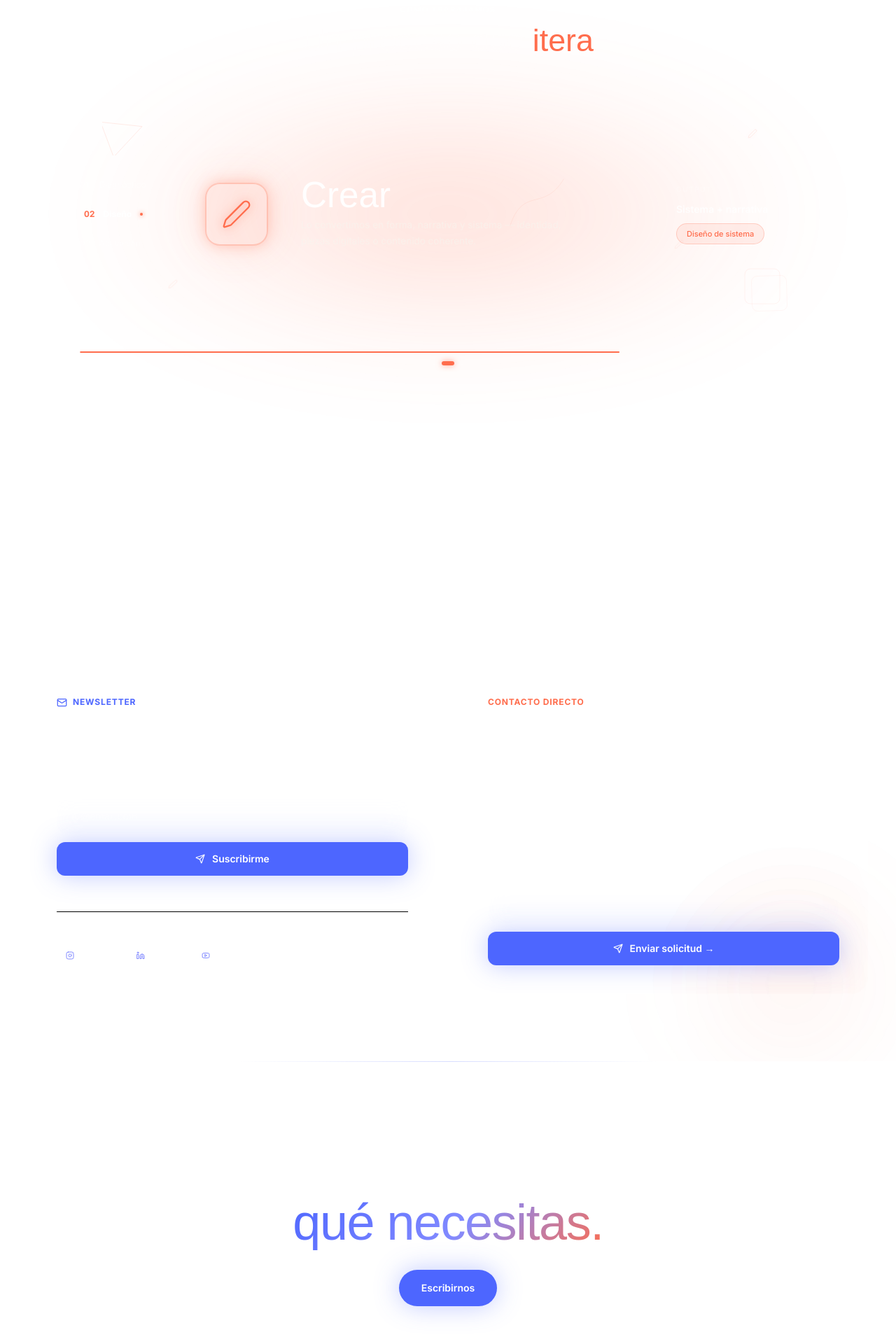
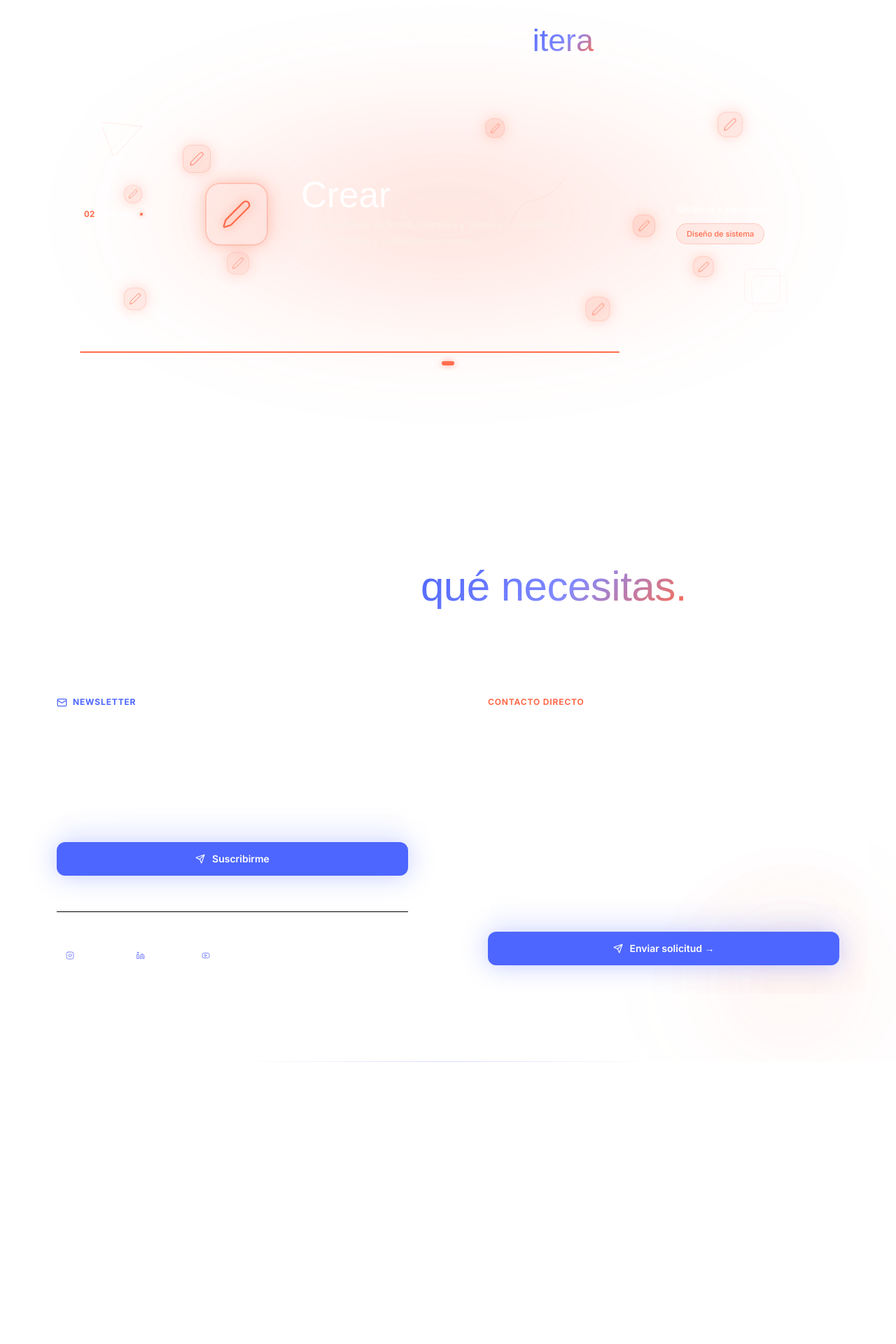
Before and after one commit to Camilosan2211/Concentricolab_26, a React (Vite) app: page / in a window 1280 px wide. Shown: the part 4820-6740 px from the top of the page at 70% size. Built offline with nearby package versions, Linux system fonts and the light colour scheme; a small style sheet from the web is missing.

Commit message:
ajustes zona inferior
ajustes zona inferior

```diff
--- a/src/sections/Connect.jsx
+++ b/src/sections/Connect.jsx
@@ -78,7 +78,8 @@ export default function Connect({ lang }) {
             transition={{ duration: 0.8, ease: [0.16, 1, 0.3, 1], delay: 0.08 }}
           >
             {t('¿Qué estás construyendo?', 'What are you building?')}<br />
-            {t('Cuéntanos qué necesitas.', 'Tell us what you need.')}
+            {t('Cuéntanos ', 'Tell us ')}
+            <span className="text-grad">{t('qué necesitas.', 'what you need.')}</span>
           </motion.h2>
           <motion.p
             className="text-[14px] font-inter text-white/45"
--- a/src/sections/Footer.jsx
+++ b/src/sections/Footer.jsx
@@ -30,30 +30,6 @@ export default function Footer({ lang }) {
       />
 
       <div className="max-w-[1200px] mx-auto">
-
-        {/* CTA grande */}
-        <motion.div
-          className="flex flex-col items-center text-center gap-6 pb-16"
-          initial={{ opacity: 0, y: 30 }}
-          whileInView={{ opacity: 1, y: 0 }}
-          viewport={{ once: true }}
-          transition={{ duration: 0.9, ease: [0.16, 1, 0.3, 1] }}
-        >
-          <p className="text-[12px] font-bold tracking-[0.12em] uppercase dark:text-white/75 text-black/60">
-            {t('¿Qué estás construyendo?', 'What are you building?')}
-          </p>
-          <h2 className="font-cal text-5xl md:text-6xl lg:text-7xl leading-tight tracking-[-1.5px] dark:text-white text-b-dark">
-            {t('Cuéntanos', 'Tell us')}
-            <br />
-            <span className="text-grad">{t('qué necesitas.', 'what you need.')}</span>
-          </h2>
-          <a
-            href="#connect"
-            className="inline-flex items-center gap-2.5 bg-b-blue text-white text-sm font-semibold px-8 py-4 rounded-full glow-blue hover:-translate-y-1 hover:shadow-[0_16px_48px_rgba(77,102,255,.55)] transition-all duration-300 mt-2"
-          >
-            {t('Escribirnos', 'Get in touch')}
-          </a>
-        </motion.div>
 
         {/* Grid de links */}
         <div className="grid grid-cols-2 md:grid-cols-3 gap-10 pt-10 pb-8 border-t dark:border-white/10 border-black/12">
--- a/src/sections/Proceso.jsx
+++ b/src/sections/Proceso.jsx
@@ -158,36 +158,47 @@ function FloatingBg({ phase }) {
   }
 }
 
-/* ── Mini floating icons per phase ──────────────────────── */
+/* ── Mini glass icons per phase ─────────────────────────── */
 function MiniIcons({ color, Icon }) {
-  return (
-    <>
-      <motion.div
-        className="absolute top-[15%] right-[8%] pointer-events-none"
-        style={{ color, filter: `drop-shadow(0 0 4px ${color}99)`, opacity: 0.20 }}
-        animate={{ y: [-5, 5] }}
-        transition={{ duration: 3, repeat: Infinity, ease: 'easeInOut' }}
-      >
-        <Icon size={14} strokeWidth={1} />
-      </motion.div>
-      <motion.div
-        className="absolute bottom-[20%] left-[12%] pointer-events-none"
-        style={{ color, filter: `drop-shadow(0 0 4px ${color}99)`, opacity: 0.14 }}
-        animate={{ y: [4, -4], rotate: [-8, 8] }}
-        transition={{ duration: 4, repeat: Infinity, ease: 'easeInOut' }}
-      >
-        <Icon size={14} strokeWidth={1} />
-      </motion.div>
-      <motion.div
-        className="absolute top-[60%] right-[18%] pointer-events-none"
-        style={{ color, filter: `drop-shadow(0 0 4px ${color}99)` }}
-        animate={{ opacity: [0.10, 0.20, 0.10] }}
-        transition={{ duration: 2.5, repeat: Infinity, ease: 'easeInOut' }}
-      >
-        <Icon size={14} strokeWidth={1} />
-      </motion.div>
-    </>
-  )
+  const items = [
+    { c: 'top-[8%] right-[10%]', s: 20, bs: 36, a: { y: [-7, 7] }, d: 3.2, delay: 0 },
+    { c: 'bottom-[12%] left-[6%]', s: 18, bs: 32, a: { y: [6, -6], rotate: [-12, 12] }, d: 4.0, delay: 0.3 },
+    { c: 'top-[50%] right-[22%]', s: 16, bs: 30, a: { y: [-4, 4], scale: [1, 1.1] }, d: 2.8, delay: 0.6 },
+    { c: 'top-[22%] left-[14%]', s: 22, bs: 40, a: { y: [-5, 5] }, d: 3.6, delay: 0.1 },
+    { c: 'bottom-[25%] right-[14%]', s: 17, bs: 30, a: { x: [-6, 6], rotate: [-8, 8] }, d: 3.4, delay: 0.5 },
+    { c: 'top-[65%] left-[20%]', s: 18, bs: 32, a: { opacity: [0.35, 0.85] }, d: 2.6, delay: 0.2 },
+    { c: 'top-[12%] left-[55%]', s: 15, bs: 28, a: { rotate: [-14, 14] }, d: 4.2, delay: 0.4 },
+    { c: 'bottom-[8%] right-[28%]', s: 19, bs: 34, a: { y: [5, -5], scale: [1, 1.08] }, d: 3.8, delay: 0.7 },
+    { c: 'top-[38%] left-[6%]', s: 14, bs: 26, a: { y: [-3, 3] }, d: 2.4, delay: 0.8 },
+  ]
+
+  return items.map((item, i) => (
+    <motion.div
+      key={i}
+      className={`absolute pointer-events-none flex items-center justify-center ${item.c}`}
+      style={{
+        width: item.bs,
+        height: item.bs,
+        borderRadius: 12,
+        background: `${color}18`,
+        border: `1px solid ${color}35`,
+        backdropFilter: 'blur(8px)',
+        WebkitBackdropFilter: 'blur(8px)',
+        boxShadow: `0 0 20px ${color}40, inset 0 0 12px ${color}12`,
+      }}
+      animate={item.a}
+      transition={{ duration: item.d, repeat: Infinity, ease: 'easeInOut', delay: item.delay }}
+    >
+      <Icon
+        size={item.s}
+        strokeWidth={1}
+        style={{
+          color,
+          filter: `drop-shadow(0 0 8px ${color}CC)`,
+        }}
+      />
+    </motion.div>
+  ))
 }
 
 export default function Proceso({ lang }) {
@@ -227,7 +238,7 @@ export default function Proceso({ lang }) {
         </p>
         <h2 className="font-cal text-[clamp(1.6rem,3.5vw,2.8rem)] text-white leading-tight">
           {t('Un proceso que ', 'A process that ')}
-          <span style={{ color: '#FF6D4D' }}>{t('itera', 'iterates')}</span>
+          <span className="text-grad">{t('itera', 'iterates')}</span>
         </h2>
       </div>
 
```
